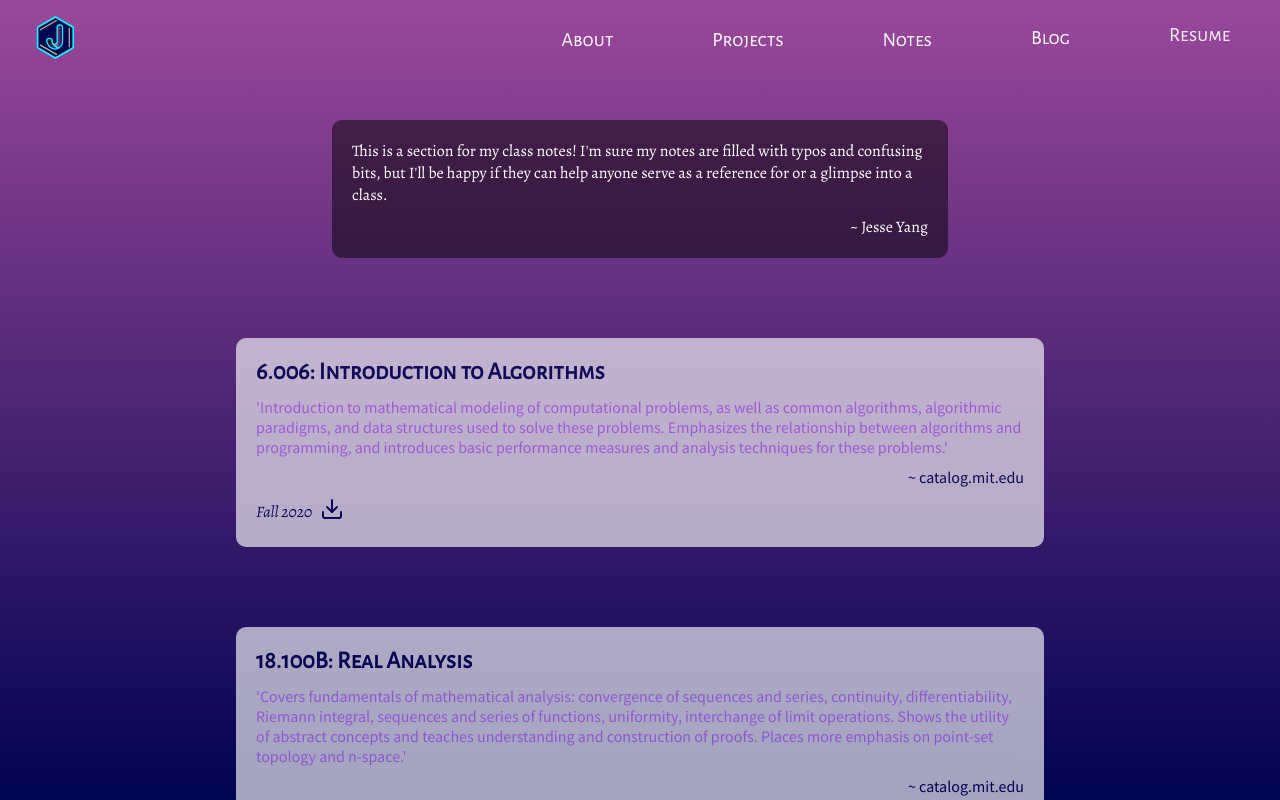
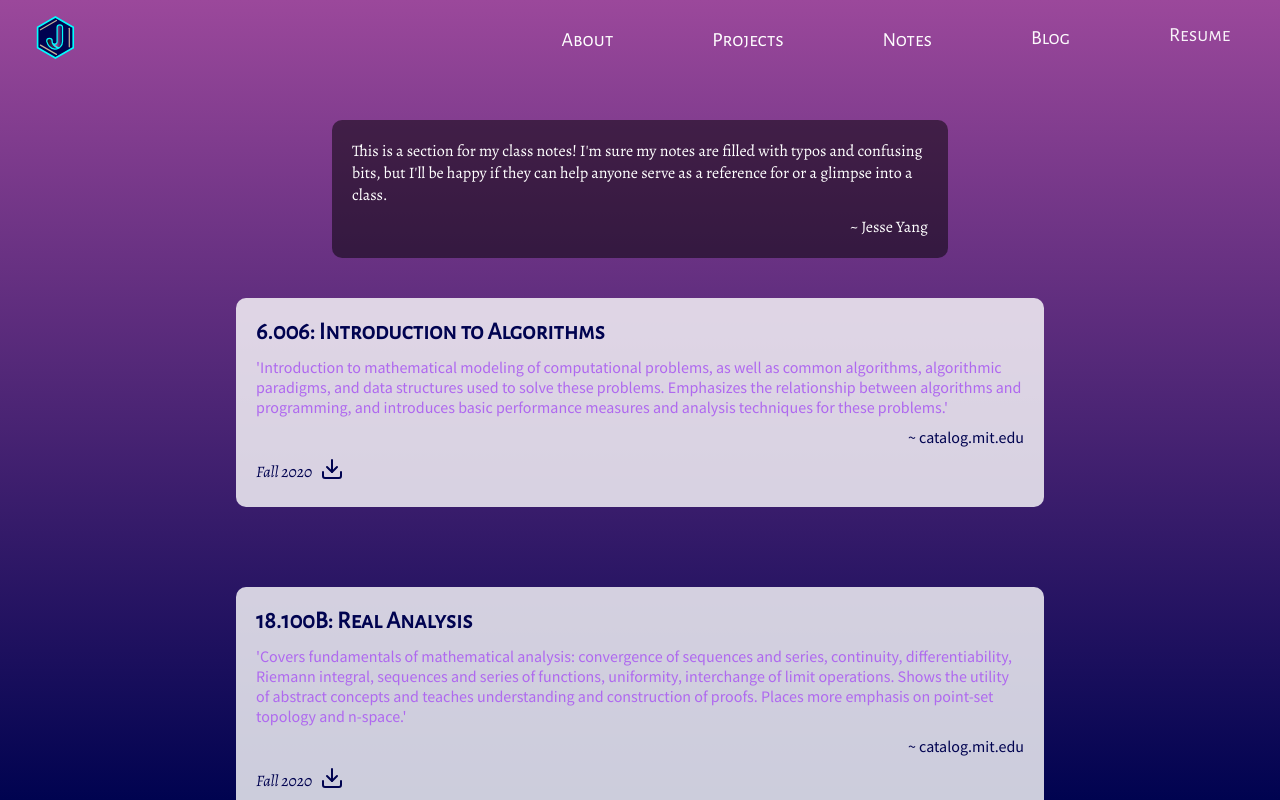
Before and after one commit to jesseyang432/jesseyang432.github.io, a React (Create React App) app: page /notes in a window 1280 px wide. Shown: the top 800 px of the page. Built offline with nearby package versions, Linux system fonts and the light colour scheme; a web font is replaced by a local one.

Commit message:
added reveal animation to notes

```diff
--- a/src/components/modules/SingleNotes.js
+++ b/src/components/modules/SingleNotes.js
@@ -7,55 +7,41 @@ import gsap from 'gsap';
 
 function SingleNotes(props) {
 
-    const imageRef = useRef(null);
-    const descriptionRef = useRef(null);
+    const noteRef = useRef(null);
 
-    const imageIntersection = useIntersection(imageRef, {
-        root: null,
-        rootMargin: '0px',
-        threshold: 0.5
-    });
-    const descriptionIntersection = useIntersection(descriptionRef, {
+    const intersection = useIntersection(noteRef, {
         root: null,
         rootMargin: '0px',
         threshold: 0.5
     });
 
-    const imageIntersected = false;
-    const descriptionIntersected = false;
-
-    // const fadeIn = (element) => {
-    //     gsap.to(element, {
-    //         duration: 1,
-    //         opacity: 1,
-    //         y: -40,
-    //         ease: 'power4.out',
-    //         stagger: {
-    //             amount: .3
-    //         }
-    //     });
-
-    // };
+    const fadeIn = (element) => {
+        gsap.to(element, {
+            duration: 1,
+            opacity: 1,
+            y: -40,
+            ease: 'power4.out',
+            stagger: {
+                amount: .3
+            }
+        });
+    };
 
     const fadeOut = (element) => {
-        // gsap.to(element, {
-        //     duration: 1,
-        //     opacity: 0,
-        //     y: -20,
-        //     ease: 'power4.out',
-        //     stagger: {
-        //         amount: .3
-        //     }
-        // });
+        gsap.to(element, {
+            duration: 1,
+            opacity: 0,
+            y: -20,
+            ease: 'power4.out',
+            stagger: {
+                amount: .3
+            }
+        });
     };
 
-    // imageIntersection && imageIntersection.intersectionRatio < 0.5  ?
-    // fadeOut(".bio-fadeIn") :
-    // fadeIn(".bio-fadeIn");
-
-    // descriptionIntersection && descriptionIntersection.intersectionRatio < 0.5 ?
-    // fadeOut(".bio-fadeIn") :
-    // fadeIn(".bio-fadeIn");
+    intersection && intersection.intersectionRatio < 0.5 ?
+    fadeOut(`.SingleNotes-fadeIn-${props.note.id}`) :
+    fadeIn(`.SingleNotes-fadeIn-${props.note.id}`)
 
     let source;
 
@@ -67,11 +53,13 @@ function SingleNotes(props) {
 
     return (
         <>
-        <div className="SingleNotes-container">
-            <h2>{props.note.title}</h2>
-            <p>{props.note.description}</p>
-            {source}
-            <span className="SingleNotes-footer"><em>{props.note.term}</em><a href={props.note.href} className="SingleNotes-download" target="_blank"><FiDownload size={24}/></a></span>
+        <div ref={noteRef} >
+            <div className={`SingleNotes-container SingleNotes-fadeIn-${props.note.id}`}>
+                <h2>{props.note.title}</h2>
+                <p>{props.note.description}</p>
+                {source}
+                <span className="SingleNotes-footer"><em>{props.note.term}</em><a href={props.note.href} className="SingleNotes-download" target="_blank"><FiDownload size={24}/></a></span>
+            </div>
         </div>
         </>
     );
--- a/src/components/modules/SingleProject.js
+++ b/src/components/modules/SingleProject.js
@@ -16,7 +16,7 @@ function SingleProject(props) {
     const projIntersection = useIntersection(projRef, {
         root: null,
         rootMargin: '0px',
-        threshold: 0.5
+        threshold: 0.3
     });
 
     const fadeIn = (element) => {
@@ -44,7 +44,7 @@ function SingleProject(props) {
         });
     };
 
-    projIntersection && projIntersection.intersectionRatio < 0.5 ?
+    projIntersection && projIntersection.intersectionRatio < 0.3 ?
     fadeOut(`.proj-fadeIn-${props.project.id}`) :
     fadeIn(`.proj-fadeIn-${props.project.id}`);
 
--- a/src/components/modules/_SingleNotes.scss
+++ b/src/components/modules/_SingleNotes.scss
@@ -4,7 +4,7 @@
 	background-color: rgba(255, 255, 255, 0.8);
 	border-radius: 10px;
 	padding: 20px;
-	opacity: 0.8;
+	opacity: 0.75;
 	transition: 0.3s ease;
 
 	&:hover {
--- a/src/components/styles.css
+++ b/src/components/styles.css
@@ -1637,7 +1637,7 @@
   background-color: rgba(255, 255, 255, 0.8);
   border-radius: 10px;
   padding: 20px;
-  opacity: 0.8;
+  opacity: 0.75;
   -webkit-transition: 0.3s ease;
   transition: 0.3s ease;
 }
--- a/src/data/notes.js
+++ b/src/data/notes.js
@@ -1,6 +1,6 @@
 const notes = [
     {
-        id: "6.006",
+        id: "6006",
         title: "6.006: Introduction to Algorithms",
         term: "Fall 2020",
         description: "'Introduction to mathematical modeling of computational problems, as well as common algorithms, algorithmic paradigms, and data structures used to solve these problems. Emphasizes the relationship between algorithms and programming, and introduces basic performance measures and analysis techniques for these problems.'",
@@ -8,7 +8,7 @@ const notes = [
         href: "notes/6_006__Introduction_to_Algorithms.pdf",
     },
     {
-        id: "18.100B",
+        id: "18100B",
         title: "18.100B: Real Analysis",
         term: "Fall 2020",
         description: "'Covers fundamentals of mathematical analysis: convergence of sequences and series, continuity, differentiability, Riemann integral, sequences and series of functions, uniformity, interchange of limit operations. Shows the utility of abstract concepts and teaches understanding and construction of proofs. Places more emphasis on point-set topology and n-space.'",
@@ -16,7 +16,7 @@ const notes = [
         href: "notes/18_100B__Real_Analysis.pdf",
     },
     {
-        id: "18.701",
+        id: "18701",
         title: "18.701: Algebra I",
         term: "Fall 2020",
         description: "'This undergraduate level Algebra I course covers groups, vector spaces, linear transformations, symmetry groups, bilinear forms, and linear groups.'",
```
Also changed, not shown: 2 other files (tests, documents, lock files or other folders).
